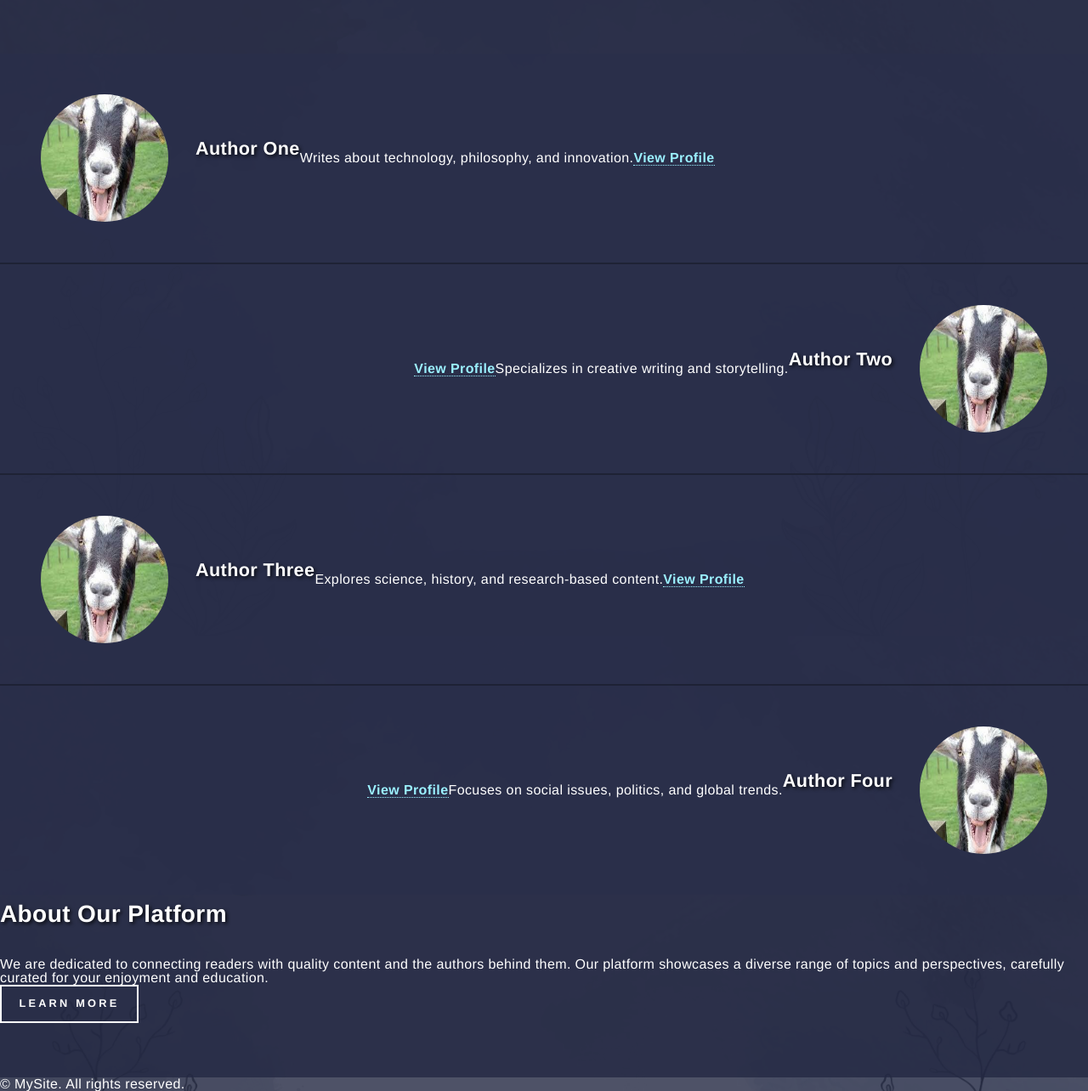
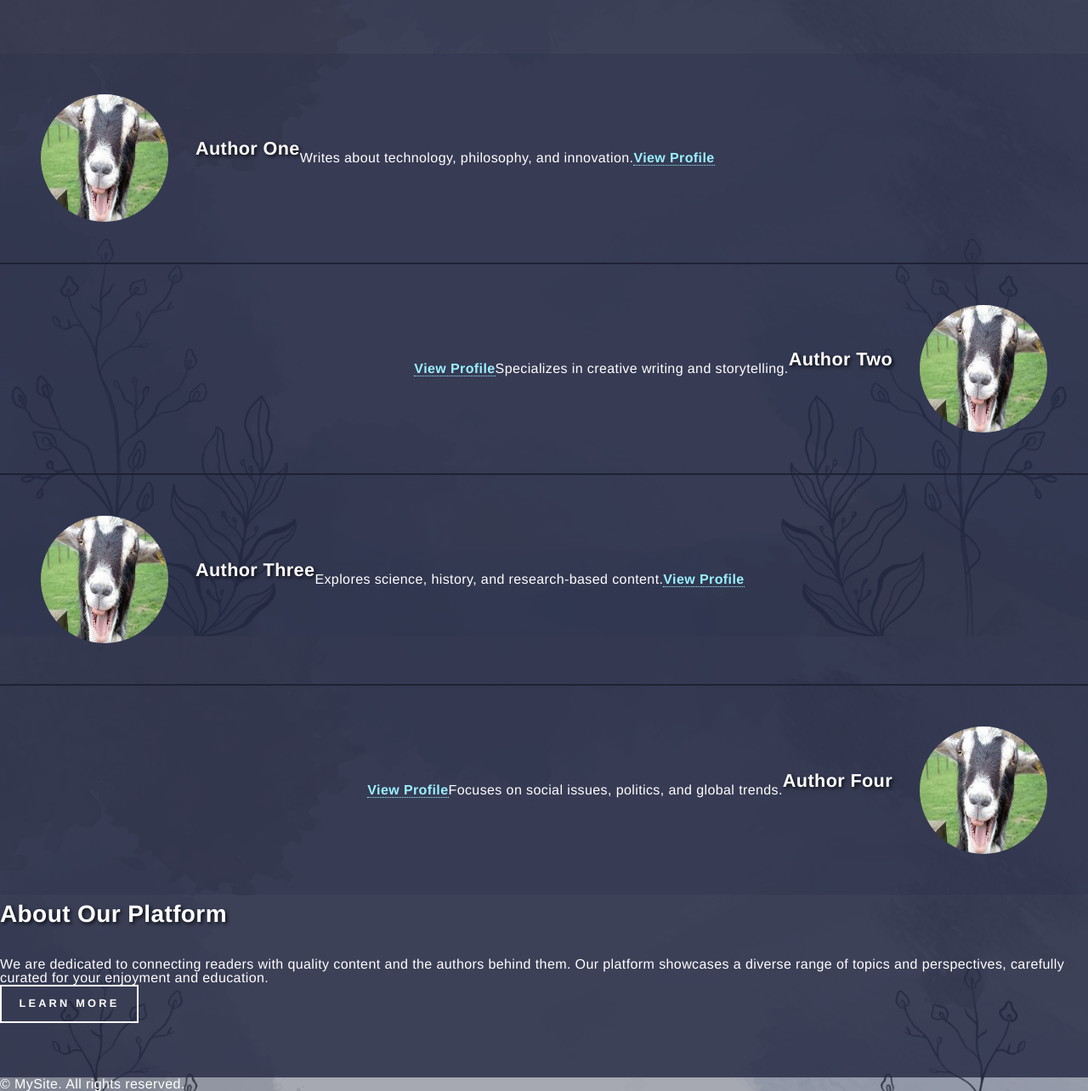
Before and after one commit to nuggetz666/spd_blog, a Flask app: page / in a window 1280 px wide. Shown: the part 958-2242 px from the top of the page at 85% size. Run offline with Flask 3, Linux system fonts and the light colour scheme.

Commit message:
Assistant checkpoint: Increased transparency of all sections
Assistant generated file changes:
- templates/home.html: Increase transparency of sections, Make author cards and sections more transparent, Make banner more transparent

---

User prompt:

hey yeah its a bit transparent but i want complete transparent like only a bit darkish wrapper like but most transparent

Replit-Commit-Author: Assistant
Replit-Commit-Session-Id: da36e01b-d6fb-47a5-bd1e-7c8b9508b571

```diff
--- a/templates/home.html
+++ b/templates/home.html
@@ -113,7 +113,7 @@
         }
         .author-card {
             width: 100%;
-            background: rgba(42, 47, 74, 0.8);
+            background: rgba(42, 47, 74, 0.3);
             padding: 3em;
             margin: 0;
             border-radius: 0;
@@ -171,11 +171,11 @@
         /* Layout Components */
         #wrapper {
             padding-top: 3.25em;
-            background: rgba(36, 41, 67, 0.8)
+            background: rgba(36, 41, 67, 0.4)
         }
 
         #header {
-            background: rgba(36, 41, 67, 0.8);
+            background: rgba(36, 41, 67, 0.4);
             box-shadow: 0 0 0.25em 0 rgba(0, 0, 0, 0.15);
             font-weight: 600;
             height: 3.25em;
@@ -240,7 +240,7 @@
             display: block;
             height: 100%;
             left: 0;
-            opacity: 0.85;
+            opacity: 0.4;
             position: absolute;
             top: 0;
             width: 100%;
```
